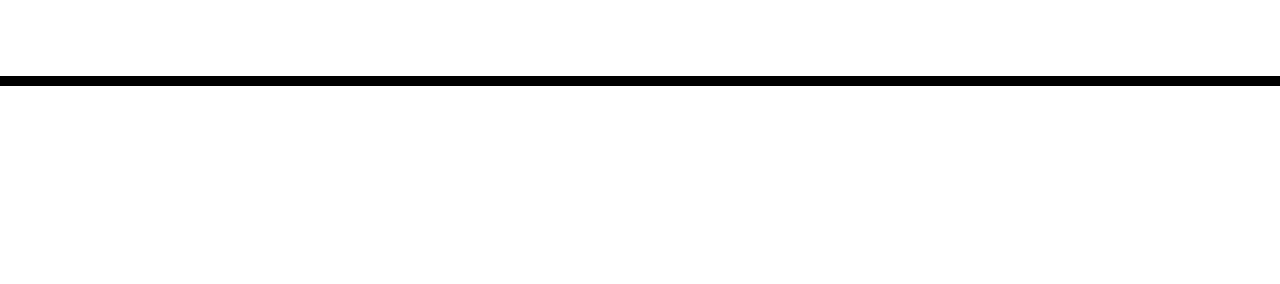
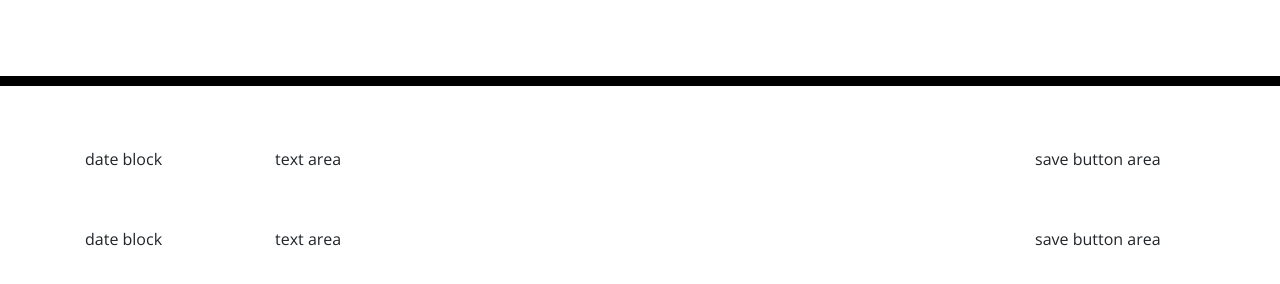
Before and after one commit to wmerrill01/dayplanner, a plain HTML site: page index.html in a window 1280 px wide. Shown: the part 182-466 px from the top of the page. Drawn offline with nearby package versions, Linux system fonts and the light colour scheme.

Commit message:
Started implimenting bootstrap

```diff
--- a/index.html
+++ b/index.html
@@ -30,6 +30,40 @@
     </header>
     <div class="container">
       <!-- Timeblocks go here -->
+      <div class="row">
+        <div class="col-2">
+          <p>date block</p>
+        </div>
+        <div class="col-8">
+          <p>text area</p>
+        </div>
+        <div class="col-2">
+          <p>save button area</p>
+        </div>
+      </div>
+      <div class="row">
+        <div class="col-2">
+          <p>date block</p>
+        </div>
+        <div class="col-8">
+          <p>text area</p>
+        </div>
+        <div class="col-2">
+          <p>save button area</p>
+        </div>
+      </div>
+      <div class="row">
+        <div></div>
+        <div></div>
+        <div></div>
+      </div>
+      <div class="row">
+        <div></div>
+        <div></div>
+        <div></div>
+      </div>
+
+
     </div>
 
     <script src="https://cdnjs.cloudflare.com/ajax/libs/jquery/3.2.1/jquery.min.js"></script>
```
